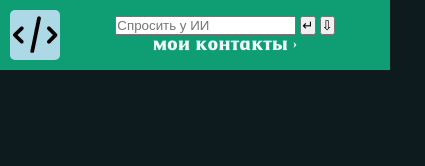
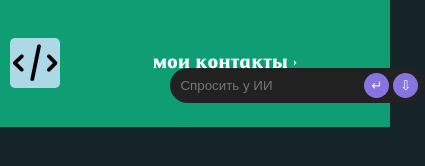
Before and after one commit to Gleb-ai-hub/cursed, a website: page public/index.html in a window 390 px wide. Shown: the whole page, 425 px wide, since content can reach past the window. Drawn offline with Linux system fonts and the light colour scheme.

Commit message:
Update main.css

```diff
--- a/public/styels/main.css
+++ b/public/styels/main.css
@@ -7,22 +7,27 @@
   * { box-sizing: border-box; margin: 0; padding: 0; }
 
 body {
-    background: #0D1B1E;
+    background: #152428;
     font-family: var(--main-font);
     color: #F0FDFA;
     font-size: 16px;
 }
-
+input{
+    padding: 3px;
+}
 :root {
     --main-font: 'font', Arial, sans-serif;
   }
 .head {
+    position: relative;
     background: #0f9d74;
     height: 10vh;
     display: flex;
     padding: 0 20px;
+    align-items: center;
     justify-content: space-between;
     align-items: center;
+    overflow: visible;
 }
 a {
     text-decoration: none;
@@ -69,7 +74,7 @@ button:hover {
     z-index: 10;
     top: 100%;
     left: 50%;
-    transform: translateX(-50%);
+    transform: translateX(-50%, -50%);
     padding: 5px;
     min-width: 160px;
 }
@@ -80,20 +85,110 @@ button:hover {
     position: relative;
     display: inline-block
 }
+.ai{
+    padding: 5px;
+    margin-right: 10px;
+    background: #212121;
+    border-radius: 20px;
+    transition: transform 0.4s ease;
+    margin-top: auto;
+    width: 255px;
+}
+.msg {
+    border-radius: 10px;
+    background: none;
+}
+.msg:focus {
+    outline: none;
+    box-shadow: none;
+}
+.msg, .ai-send, .ai-open{
+    border: none;
+    color: #F0FDFA;
+}
+.ai-send, .ai-open {
+    background: #8774e1;
+    border-radius: 50%;
+    height: 30px;
+    width: 30px;
+}
 
+/*.ai.moved {
+    transform: translate(-220px, 120px);  ← влево и ↓ вниз
+}*/
+.ai.active{
+    border-radius: 0 0 20px 20px;
+}
+.chat-messages {
+    flex: 1;
+    overflow-y: auto;
+    padding: 10px;
+}
+.chat-messages::-webkit-scrollbar {
+    width: 6px;
+}
+
+.chat-messages::-webkit-scrollbar-thumb {
+    background: #8774e1;
+    border-radius: 10px;
+}
+.ai-chat {
+    flex: 1;
+    transition: 0.3s;
+    opacity: 0;
+    position: relative;
+    width: 100%;
+    height: 290px;
+    background: #2b2b2b;
+    display: none;
+    border-radius: 20px 20px 0 0;
+}
+.ai-wrapper.open .ai-chat {
+    display: flex;
+    opacity: 1;
+}
+.ai-wrapper{
+    position: absolute;
+    left: 43.7%;
+    top: 50%;
+    transform: translate(-44% -50%);
+
+    display: flex;
+    flex-direction:column;
+
+    width: 255px;
+    height: 40px;
+
+    overflow: hidden;
+    transition: height 0.3s ease;
+
+    border-radius: 10px;
+}
+.ai-wrapper.open{
+    height: 400px;
+}
 /* Для мобильных устройств (ширина меньше 768px) */
 @media (max-width: 767px) {
+    .ai-send, .ai-open {
+        height: 25px;
+        width: 25px;
+    }
+
     .menu-content {
         position: relative;
     }
 
     .head {
-        height: auto;
+        width: 100%;
+        height: 15vh;
         padding: 10px;
         gap: 10px;
         text-align: center
     }
     .head .r-text-head {
+        flex-direction: column;
+    }
+    .head .ai-wrapper {
         flex-direction: column;
     }
     .head .l-text-head {
@@ -104,6 +199,10 @@ button:hover {
         display: flex;
         justify-content: center;
         width: 100%;
+    }
+    .ai-wrapper {
+        display: flex;
+        justify-content: center;
     }
     .contacts-text {
         font-size: 20px;
```
